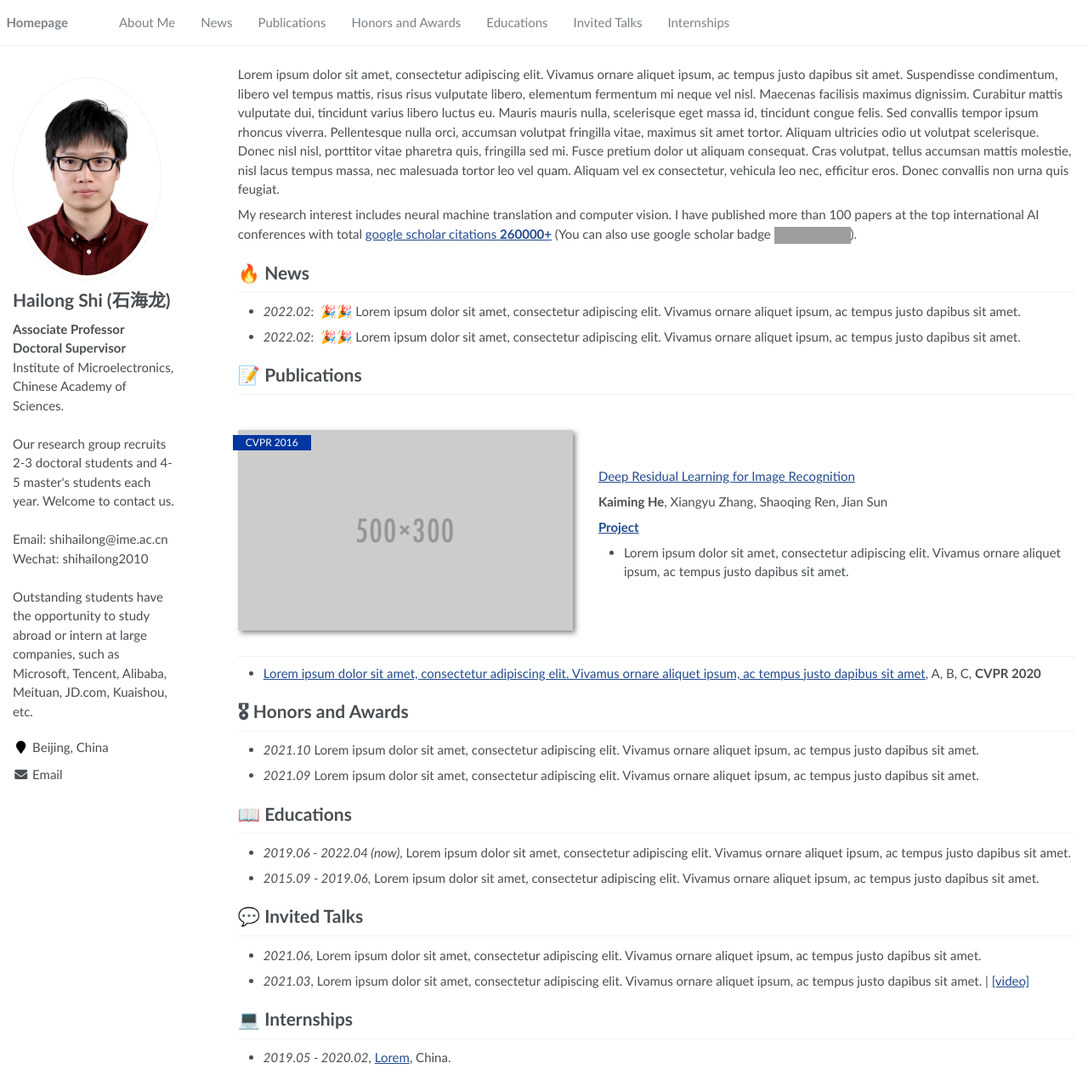
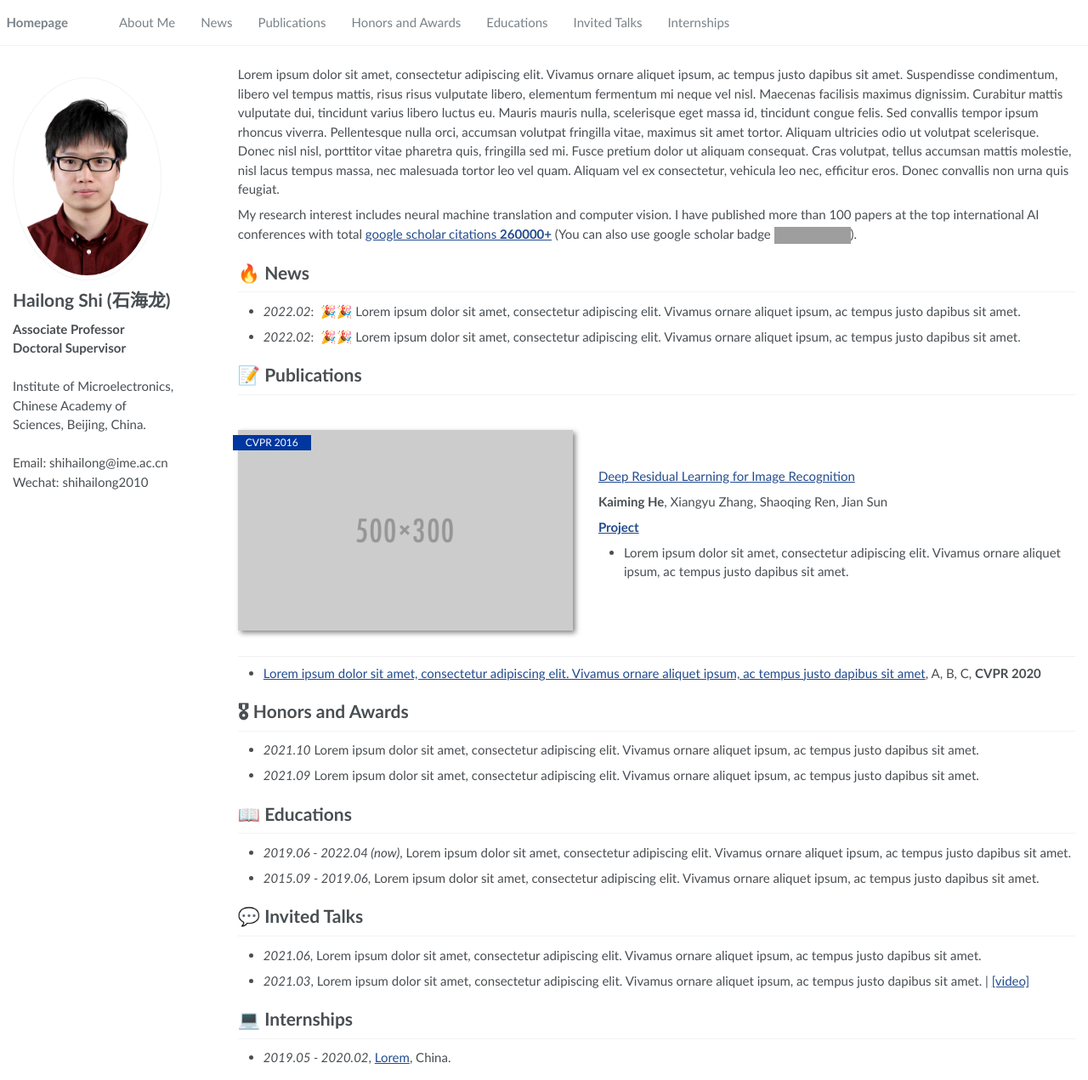
Before and after one commit to shihailong/shihailong.github.io, a Jekyll site: the page built from _pages/about.md, in a window 1280 px wide and 1271 px high. Shown: the whole window at 85% size. Built offline with Jekyll 4.4.1, drawn with Linux system fonts in a browser that asks for light colours; grey boxes are pictures that could not be loaded.

Commit message:
Update _config.yml

```diff
--- a/_config.yml
+++ b/_config.yml
@@ -23,17 +23,15 @@ baidu_site_verification  :  # get baidu_site_verification from https://ziyuan.ba
 author:
   name             : "Hailong Shi (石海龙)"
   avatar           : "images/profile.jpg"
-  bio              : "<b>Associate Professor Doctoral Supervisor</b> <br>
-                      Institute of Microelectronics, Chinese Academy of Sciences. <br><br>
-                      Our research group recruits 2-3 doctoral students and 4-5 master's students each year. Welcome to contact us. <br><br>
+  bio              : "<b>Associate Professor Doctoral Supervisor</b> <br><br>
+                      Institute of Microelectronics, Chinese Academy of Sciences, Beijing, China. <br><br>
                       Email: shihailong@ime.ac.cn <br>
-                      Wechat: shihailong2010 <br><br>
-                      Outstanding students have the opportunity to study abroad or intern at large companies, such as Microsoft, Tencent, Alibaba, Meituan, JD.com, Kuaishou, etc."
-  location         : "Beijing, China"
+                      Wechat: shihailong2010"
+  location         : # "Beijing, China"
   employer         :
   pubmed           :
   googlescholar    : # "https://scholar.google.com/citations?user=YOUR_GOOGLE_SCHOLAR_ID"
-  email            : "shihailong@ime.ac.cn"
+  email            : # "shihailong@ime.ac.cn"
   researchgate     :  # e.g., "https://www.researchgate.net/profile/yourprofile"
   uri              :
   bitbucket        :
```
